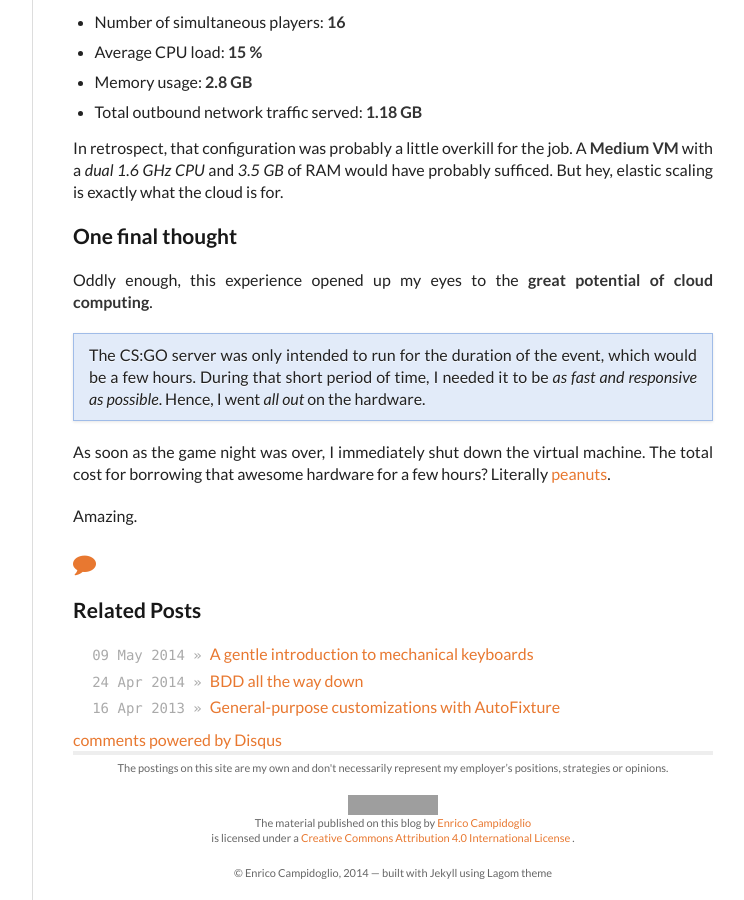
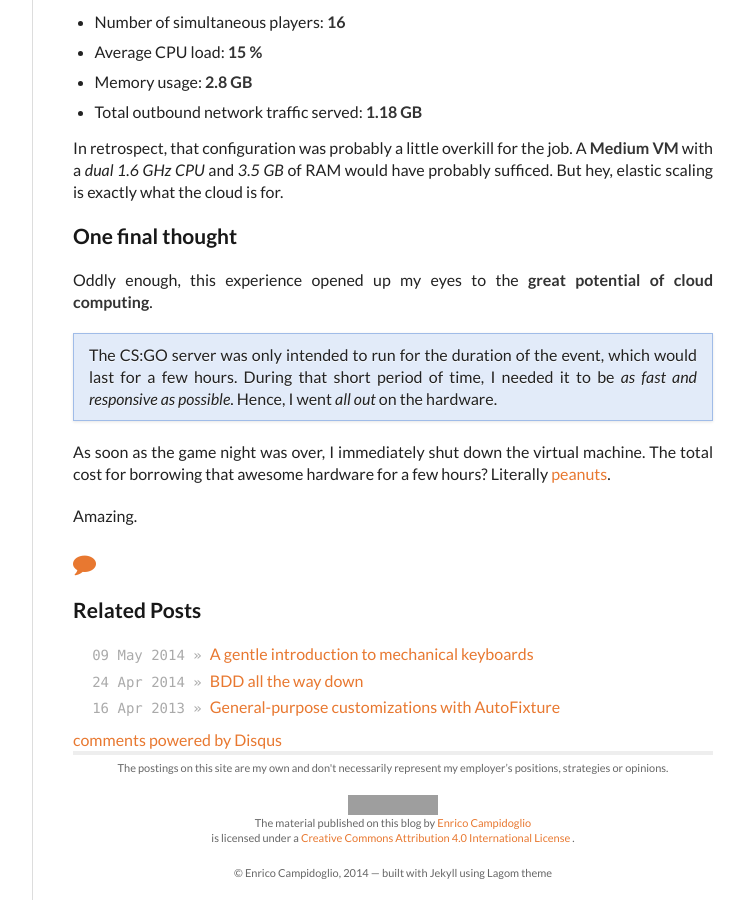
Before and after one commit to megakemp/megakemp.github.io, a Jekyll site: the page built from _posts/2014-06-25-leveraging-the-cloud-for-fun-and-games.md, in a window 1280 px wide and 900 px high, scrolled down 5533 px. Shown: the whole window, without its empty margins (378-1122 px from the left). Built offline with Jekyll 4.4.1, drawn with Linux system fonts in a browser that asks for light colours; nearby versions of some CDN libraries; Markdown is read by kramdown in place of the engine named in the settings; comment, search, counter and statistics services are not loaded; grey boxes are pictures that could not be loaded.

Commit message:
Makes a correction in the Counter-Strike post.

```diff
--- a/_posts/2014-06-25-leveraging-the-cloud-for-fun-and-games.md
+++ b/_posts/2014-06-25-leveraging-the-cloud-for-fun-and-games.md
@@ -199,7 +199,7 @@ Oddly enough, this experience opened up my eyes to the **great potential of clou
 
 <div class="note">
 <p>
-The CS:GO server was only intended to run for the duration of the event, which would be a few hours. During that short period of time, I needed it to be <em>as fast and responsive as possible</em>. Hence, I went <em>all out</em> on the hardware.
+The CS:GO server was only intended to run for the duration of the event, which would last for a few hours. During that short period of time, I needed it to be <em>as fast and responsive as possible</em>. Hence, I went <em>all out</em> on the hardware.
 </p>
 </div>
 
```
